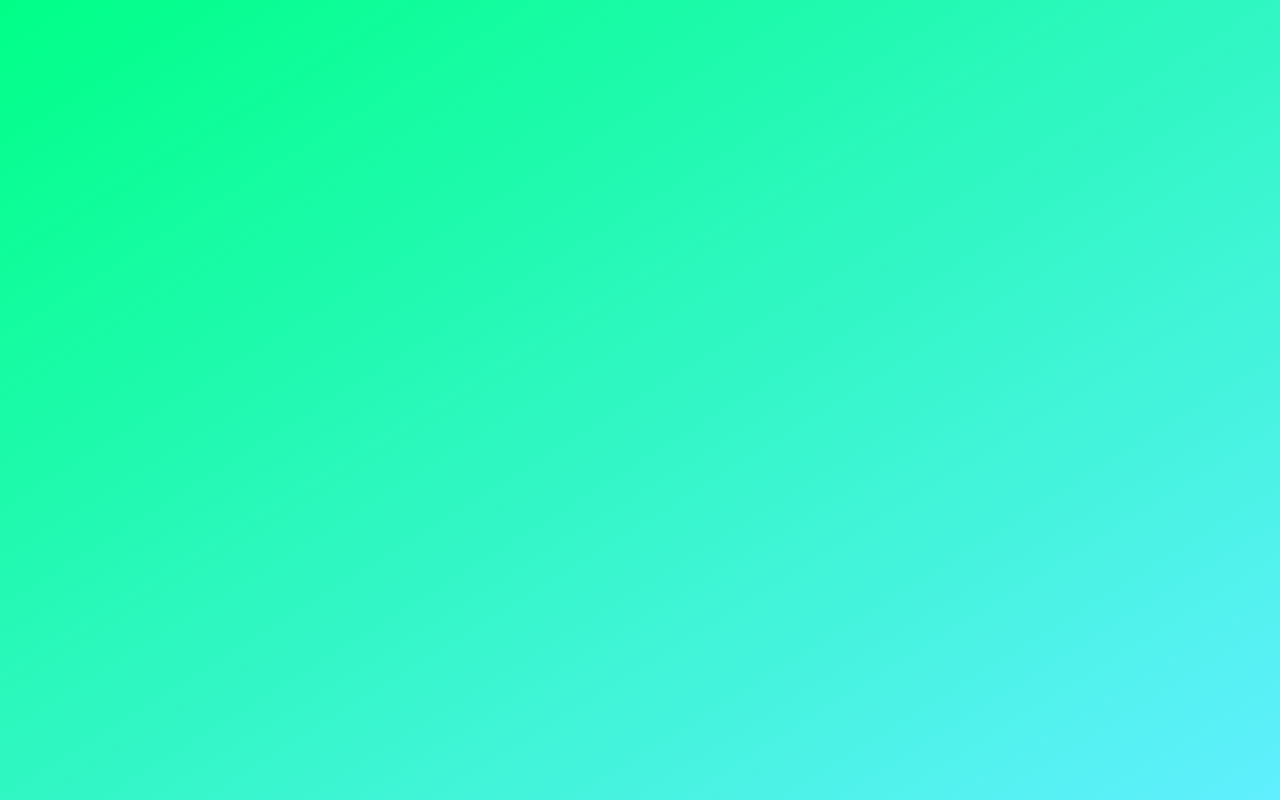
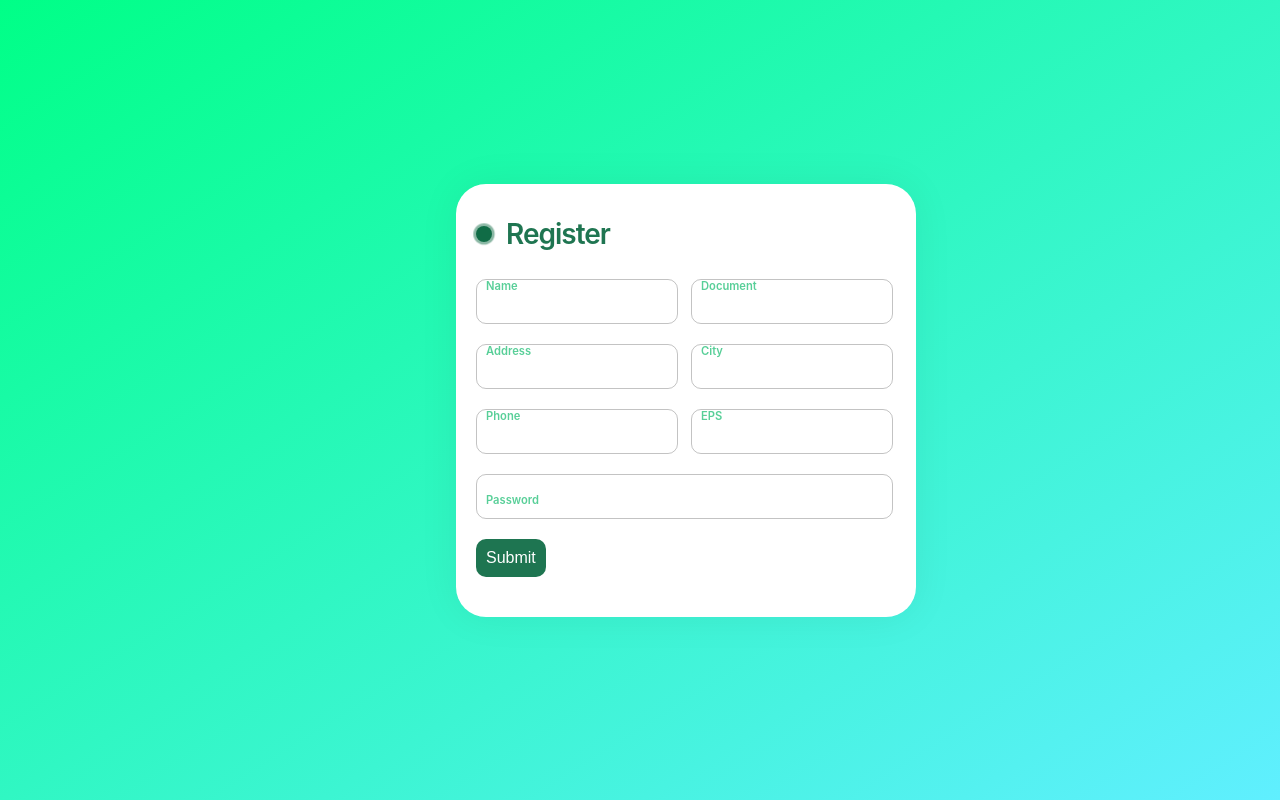
Before and after one commit to JessicaDMunozO/ieti-frontend, a React (Create React App) app in the folder farmaya-app/: page /signup in a window 1280 px wide. Before the commit this address had no page. Shown: the top 800 px of the page. Built offline with nearby package versions, Linux system fonts and the light colour scheme.

Commit message:
ruta a Sign up

```diff
--- a/farmaya-app/src/App.css
+++ b/farmaya-app/src/App.css
@@ -6,7 +6,7 @@ body {
   background-attachment: fixed;
 }
 
-.bodyLogin {
+.bodyLogin, .bodySignup {
   margin-left: 200px;
   height: 100vh;
   display: flex;
--- a/farmaya-app/src/App.jsx
+++ b/farmaya-app/src/App.jsx
@@ -1,8 +1,9 @@
 import './App.css';
 
-import Login from './components/Login/Login'
+import Login from './components/Login/Login';
 import MainPage from './components/MainPage/MainPage';
 import Menu from "./components/Menu/Menu"
+import SignUp from "./components/Signup/Signup";
 
 import {
   BrowserRouter as Router,
@@ -21,6 +22,12 @@ function App() {
           }
         />
         <Route
+          path="/signup"
+          element={
+            <SignUp />
+          }
+        />
+        <Route
           path="/mainPage"
           element={
             <div>
```
